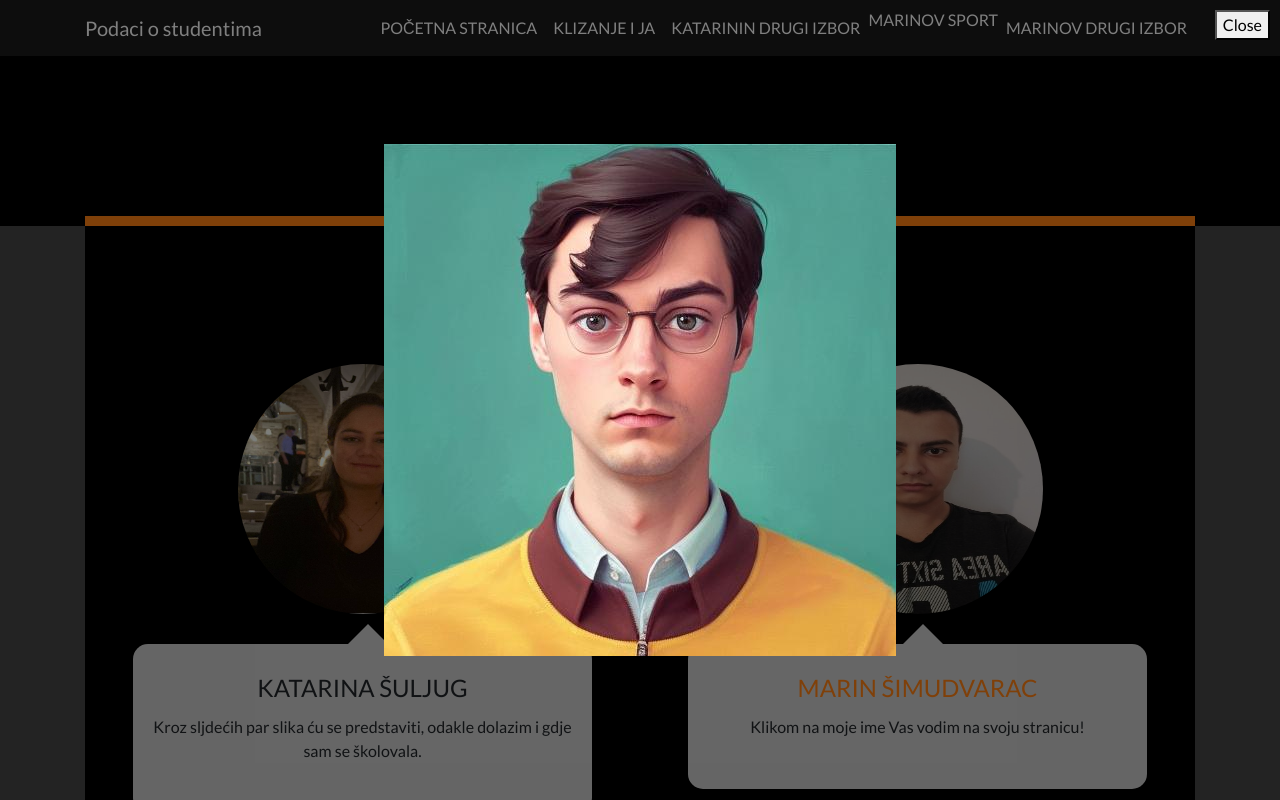
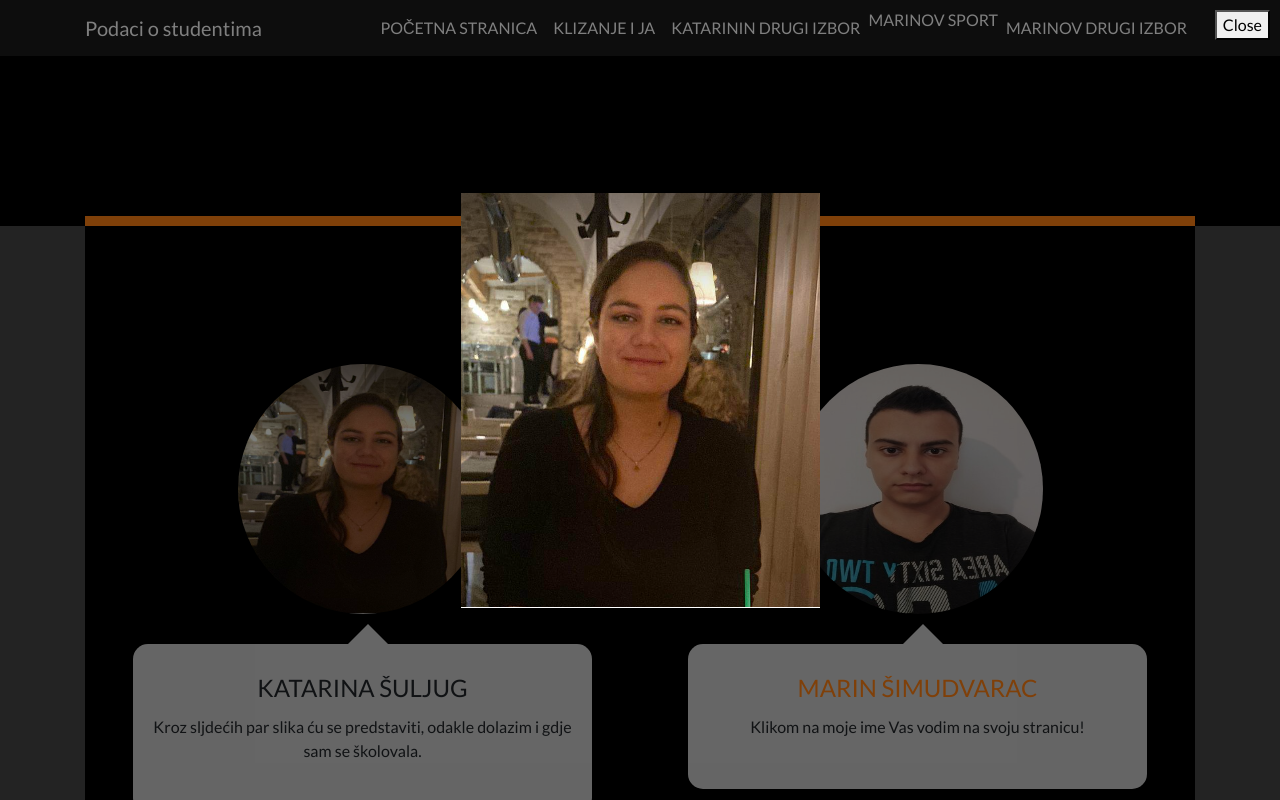
Before and after one commit to KatarinaSuljug/Umjetnicko-klizanje, a plain HTML site: page oMeni.html in a window 1280 px wide. Both pictures are taken after a click on the picture 362 px from the left and 489 px from the top of the page. Shown: the top 800 px of the page. Drawn offline with nearby package versions, Linux system fonts and the light colour scheme; a script that the page names is missing.

Commit message:
uredeni popups

```diff
--- a/oMeni.html
+++ b/oMeni.html
@@ -17,7 +17,7 @@
   <nav class="navbar navbar-expand-md navbar-dark">
     <div class="container">
       <!-- Brand -->
-      <a class="navbar-brand mr-auto" href="#">Podaci o studentima</a>
+      <a class="navbar-brand mr-auto" href="oMeni.html">Podaci o studentima</a>
 
       <!-- Toggler/collapsibe Button -->
       <button class="navbar-toggler" type="button" data-toggle="collapse" data-target="#collapsibleNavbar"> <span class="navbar-toggler-icon"></span> </button>
@@ -100,11 +100,11 @@
   </div>
 
   <div id="popup4" class="popup">
-    <img src="img/profile.jpg" />
+    <img src="img/profile2.png" />
     <button onclick="hidePopup('popup4')">Close</button>
   </div>
   <div id="popup5" class="popup">
-    <img src="img/profile.jpg" />
+    <img src="img/marin.jpg" />
     <button onclick="hidePopup('popup5')">Close</button>
   </div>
 
```
